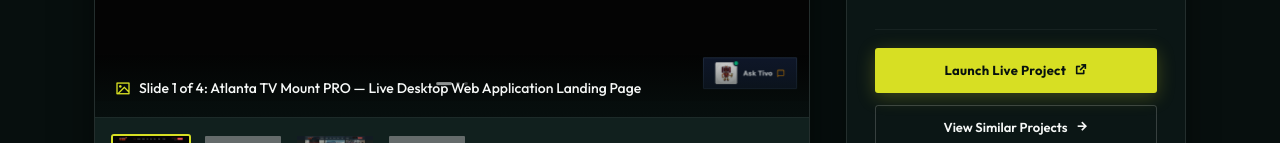
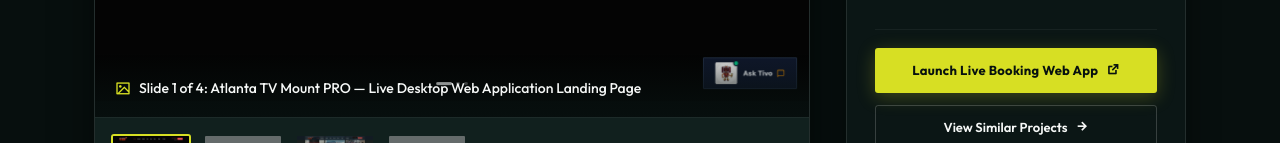
Before and after one commit to tunnel-vision-web/agencyintermaven, a website: page project-details.html in a window 1280 px wide. Shown: the part 654-797 px from the top of the page. Drawn offline with nearby package versions, Linux system fonts and the light colour scheme; grey boxes are pictures that could not be loaded; a web font is replaced by a local one.

```diff
--- a/project-details.html
+++ b/project-details.html
@@ -761,6 +761,7 @@ const defaultFullProjects = [
     budget: '$35,000',
     roi: '3.2x Booking Conversion',
     projectUrl: 'https://atlantatvmount.com/',
+    btnText: 'Launch Live Booking Web App',
     images: [
       { url: 'assets/atlanta_tv_mount_hero.png', caption: 'Atlanta TV Mount PRO — Live Desktop Web Application Landing Page' },
       { url: 'assets/atlanta_tv_mount_features.png', caption: 'Atlanta TV Mount PRO — Instant Quote Calculator & Package Options' },
```
